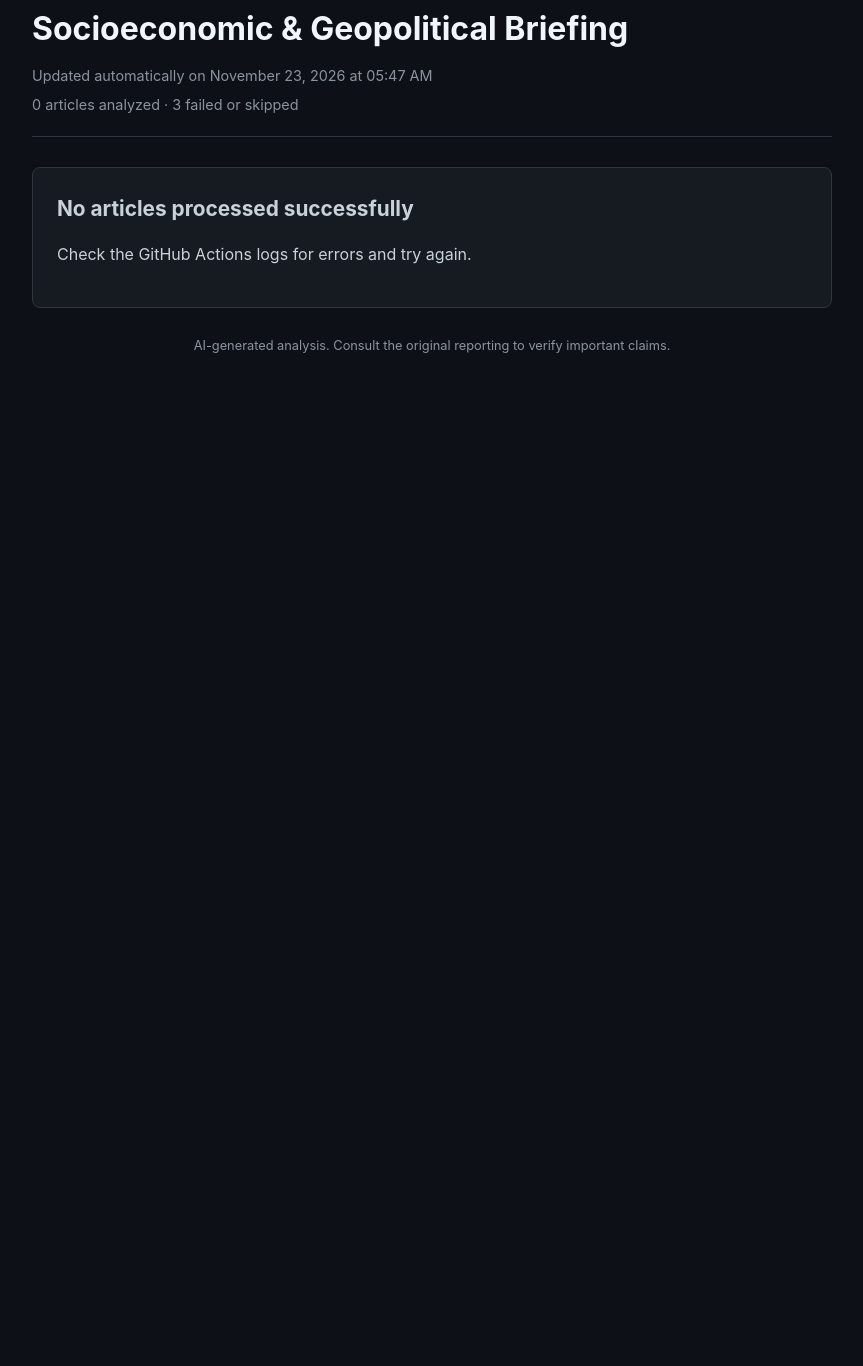
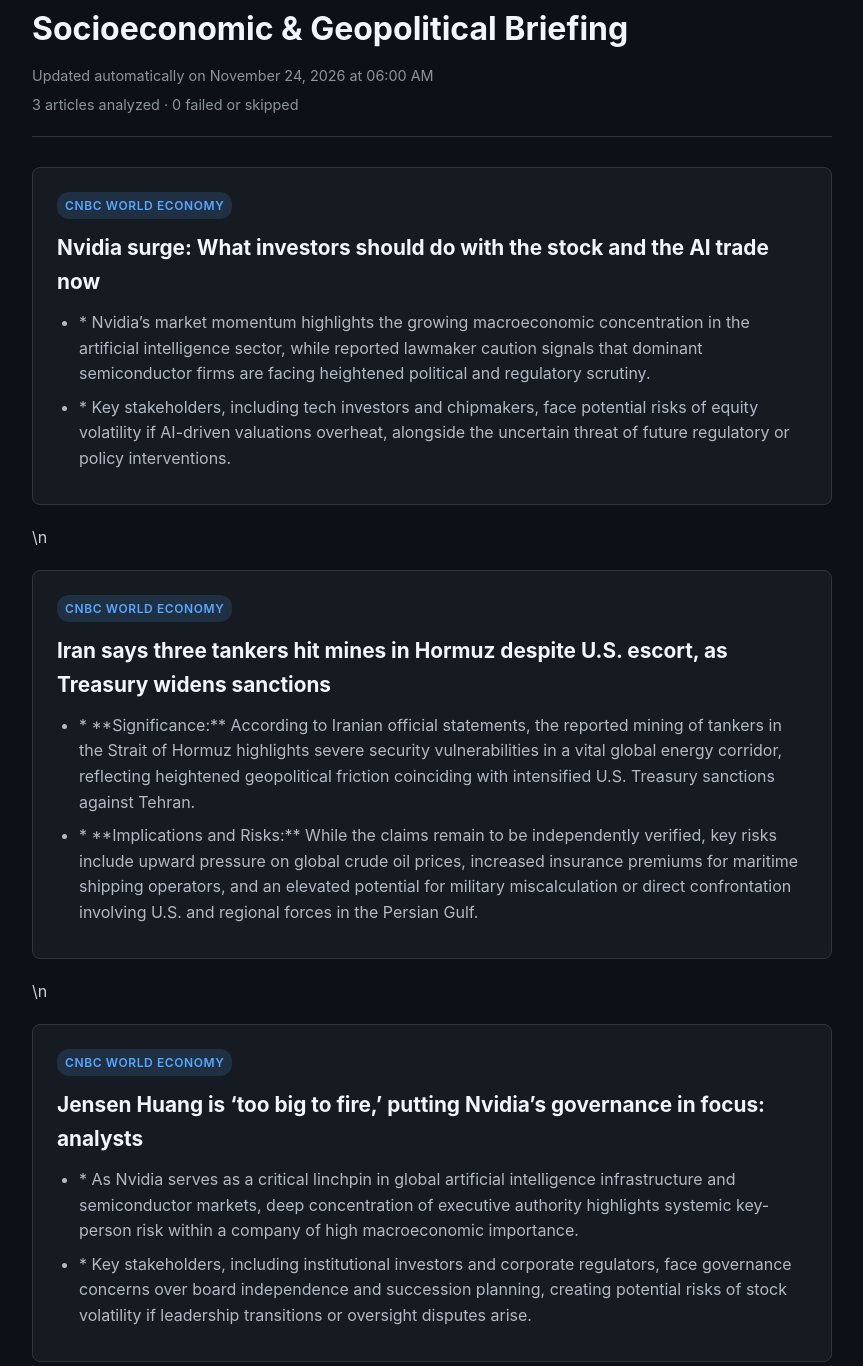
Before and after one commit to itserenjaeger1/the-geopolitical-pulse-, a plain HTML site: page index.html in a window 1280 px wide. Shown: the part 37-1403 px from the top of the page, without its empty margins (208-1071 px from the left). Before the commit the page ends 800 px from the top, so only its background shows below. Drawn offline with Linux system fonts and the light colour scheme.

Commit message:
Deploying to gh-pages from @ itserenjaeger1/the-geopolitical-pulse-@fe86b8d4c1652b216eaaa84e8471c2ac7876f77a 🚀

```diff
--- a/index.html
+++ b/index.html
@@ -84,15 +84,40 @@
     <main class="container">
         <header>
             <h1>Socioeconomic &amp; Geopolitical Briefing</h1>
-            <div class="date">Updated automatically on November 23, 2026 at 05:47 AM</div>
-            <div class="status">0 articles analyzed · 3 failed or skipped</div>
+            <div class="date">Updated automatically on November 24, 2026 at 06:00 AM</div>
+            <div class="status">3 articles analyzed · 0 failed or skipped</div>
         </header>
         <section class="grid" aria-label="News articles">
 
-    <div class="card">
-        <h2>No articles processed successfully</h2>
-        <p>Check the GitHub Actions logs for errors and try again.</p>
-    </div>
+                <article class="card">
+                    <div class="source">CNBC World Economy</div>
+                    <h2>
+                        <a href="https://www.cnbc.com/2026/11/23/nvidia-stock-jensen-huang-ai-trade.html"
+                           target="_blank"
+                           rel="noopener noreferrer">Nvidia surge: What investors should do with the stock and the AI trade now</a>
+                    </h2>
+                    <ul><li>* Nvidia’s market momentum highlights the growing macroeconomic concentration in the artificial intelligence sector, while reported lawmaker caution signals that dominant semiconductor firms are facing heightened political and regulatory scrutiny.</li><li>* Key stakeholders, including tech investors and chipmakers, face potential risks of equity volatility if AI-driven valuations overheat, alongside the uncertain threat of future regulatory or policy interventions.</li></ul>
+                </article>
+                \n
+                <article class="card">
+                    <div class="source">CNBC World Economy</div>
+                    <h2>
+                        <a href="https://www.cnbc.com/2026/11/24/iran-trump-hormuz-crude-.html"
+                           target="_blank"
+                           rel="noopener noreferrer">Iran says three tankers hit mines in Hormuz despite U.S. escort, as Treasury widens sanctions</a>
+                    </h2>
+                    <ul><li>* **Significance:** According to Iranian official statements, the reported mining of tankers in the Strait of Hormuz highlights severe security vulnerabilities in a vital global energy corridor, reflecting heightened geopolitical friction coinciding with intensified U.S. Treasury sanctions against Tehran.</li><li>* **Implications and Risks:** While the claims remain to be independently verified, key risks include upward pressure on global crude oil prices, increased insurance premiums for maritime shipping operators, and an elevated potential for military miscalculation or direct confrontation involving U.S. and regional forces in the Persian Gulf.</li></ul>
+                </article>
+                \n
+                <article class="card">
+                    <div class="source">CNBC World Economy</div>
+                    <h2>
+                        <a href="https://www.cnbc.com/2026/11/24/nvidia-jensen-huang-governance.html"
+                           target="_blank"
+                           rel="noopener noreferrer">Jensen Huang is ‘too big to fire,’ putting Nvidia’s governance in focus: analysts</a>
+                    </h2>
+                    <ul><li>* As Nvidia serves as a critical linchpin in global artificial intelligence infrastructure and semiconductor markets, deep concentration of executive authority highlights systemic key-person risk within a company of high macroeconomic importance.</li><li>* Key stakeholders, including institutional investors and corporate regulators, face governance concerns over board independence and succession planning, creating potential risks of stock volatility if leadership transitions or oversight disputes arise.</li></ul>
+                </article>
 
         </section>
         <footer>
```
